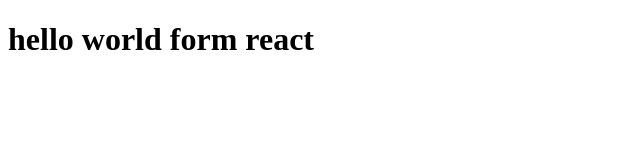
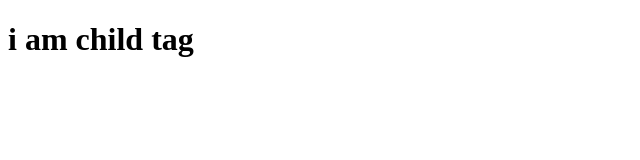
Before and after one commit to mohdasharshakeel/React-JS-Domination, a plain HTML site: page EP01-Inception/index.html in a window 1280 px wide. Shown: the whole page, without its empty margins (0-640 px from the left). Drawn offline with nearby package versions, Linux system fonts and the light colour scheme.

Commit message:
nested child

```diff
--- /dev/null
+++ b/EP01-Inception/app.js
@@ -0,0 +1,8 @@
+const parent = React.createElement("div", {id:"parent"}, React.createElement("div", {id:'child'}, React.createElement('h1', {},"i am child tag")))
+
+console.log(parent);
+
+
+// const heading = React.createElement("h1", { id: "abc" }, "hello world form react ");
+const root = ReactDOM.createRoot(document.getElementById("root"));
+root.render(parent);
--- a/EP01-Inception/index.html
+++ b/EP01-Inception/index.html
@@ -16,10 +16,8 @@
         src="https://unpkg.com/react-dom@18/umd/react-dom.development.js"
       ></script>
 
-      <script>
-        const heading =  React.createElement("h1",{}, "hello world form react ");
-        const root = ReactDOM.createRoot(document.getElementById("root"));
-        root.render(heading);
+      <script src="app.js">
+
       </script>
     </div>
   </body>
```
